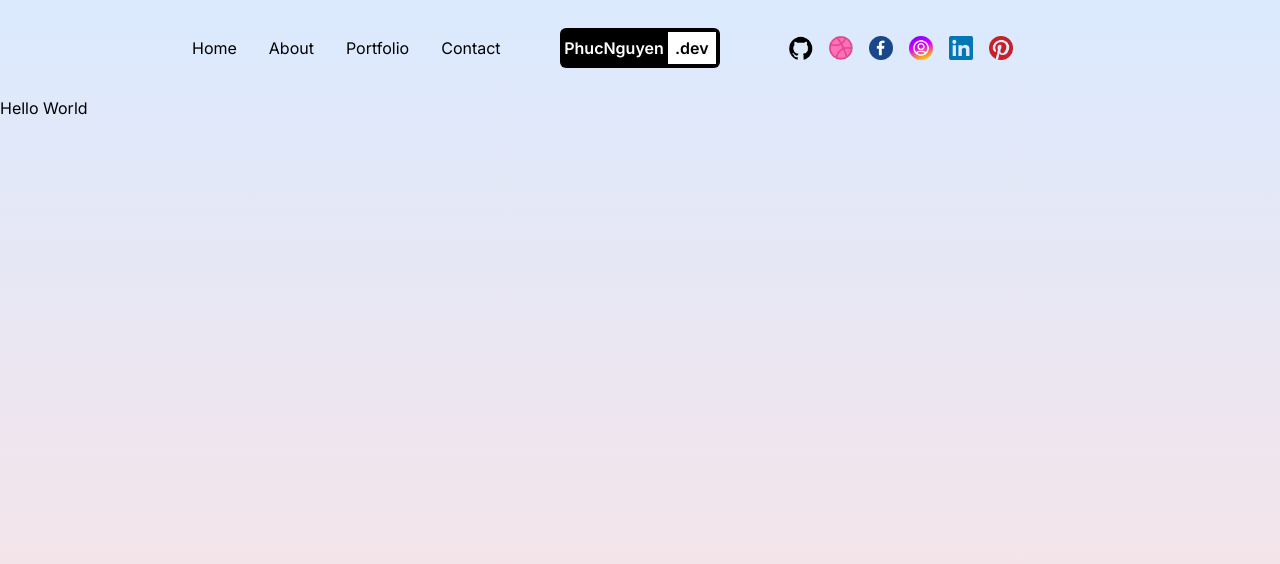
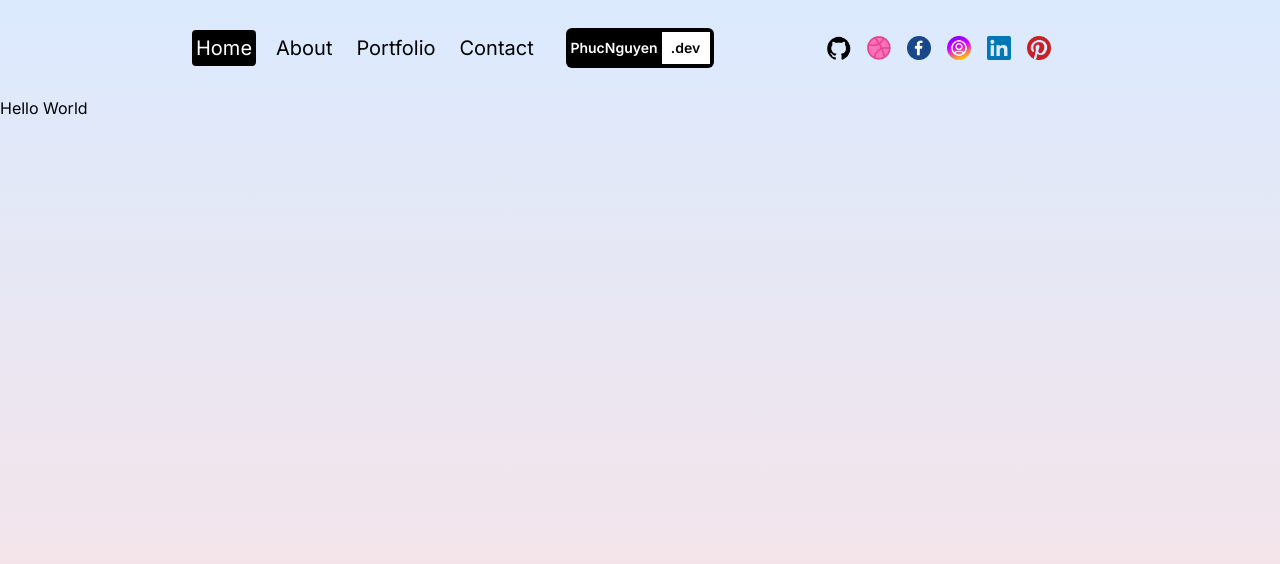
Before and after one commit to thienphuc1807/portfolio, a Next.js app: page / in a window 1280 px wide. Shown: the top 564 px of the page. Built offline with nearby package versions, Linux system fonts and the light colour scheme.

Commit message:
Active Link Style for a Navbar Link

```diff
--- /dev/null
+++ b/src/components/navLink.jsx
@@ -0,0 +1,18 @@
+import Link from "next/link";
+import { usePathname } from "next/navigation";
+
+const NavLink = ({ link }) => {
+    const pathName = usePathname();
+    return (
+        <Link
+            className={`rounded p-1 ${
+                pathName === link.url && "bg-black text-white"
+            }`}
+            href={link.url}
+        >
+            {link.title}
+        </Link>
+    );
+};
+
+export default NavLink;
--- a/src/components/navbar.jsx
+++ b/src/components/navbar.jsx
@@ -2,6 +2,7 @@
 import Image from "next/image";
 import Link from "next/link";
 import { useState } from "react";
+import NavLink from "./navLink";
 
 const links = [
     { url: "/", title: "Home" },
@@ -22,29 +23,27 @@ const social = [
 const Navbar = () => {
     const [open, setOpen] = useState(false);
     return (
-        <div className="h-full flex items-center justify-between px-4 sm:px-8 md:px-12 lg:px-24 xl:px-48">
+        <div className="h-full flex items-center justify-between px-4 sm:px-8 md:px-12 lg:px-24 xl:px-48 xl:text-xl">
             {/* Links */}
-            <div className="hidden md:flex gap-8 w-1/3">
+            <div className="hidden md:flex gap-4 lg:w-1/3">
                 {links.map((link) => (
-                    <Link href={link.url} key={link.title}>
-                        {link.title}
-                    </Link>
+                    <NavLink link={link} key={link.title} />
                 ))}
             </div>
             {/* Logo */}
-            <div className="md:hidden lg:flex lg:w-1/3 justify-center">
+            <div className="md:hidden lg:flex lg:justify-center lg:w-1/3">
                 <Link
                     href="/"
-                    className="bg-black rounded-md p-1 font-semibold flex items-center justify-center"
+                    className="text-sm bg-black rounded-md p-1 font-semibold flex items-center justify-center"
                 >
-                    <span className="text-white pr-1">PhucNguyen</span>
+                    <span className="text-white mr-1">PhucNguyen</span>
                     <span className="w-12 h-8 bg-white flex items-center justify-center">
                         .dev
                     </span>
                 </Link>
             </div>
             {/* Social */}
-            <div className="hidden md:flex gap-4 w-1/3">
+            <div className="hidden md:flex gap-4 lg:w-1/3 lg:justify-center">
                 {social.map((item) => (
                     <Link href={item.href} key={item.alt}>
                         <Image
```
